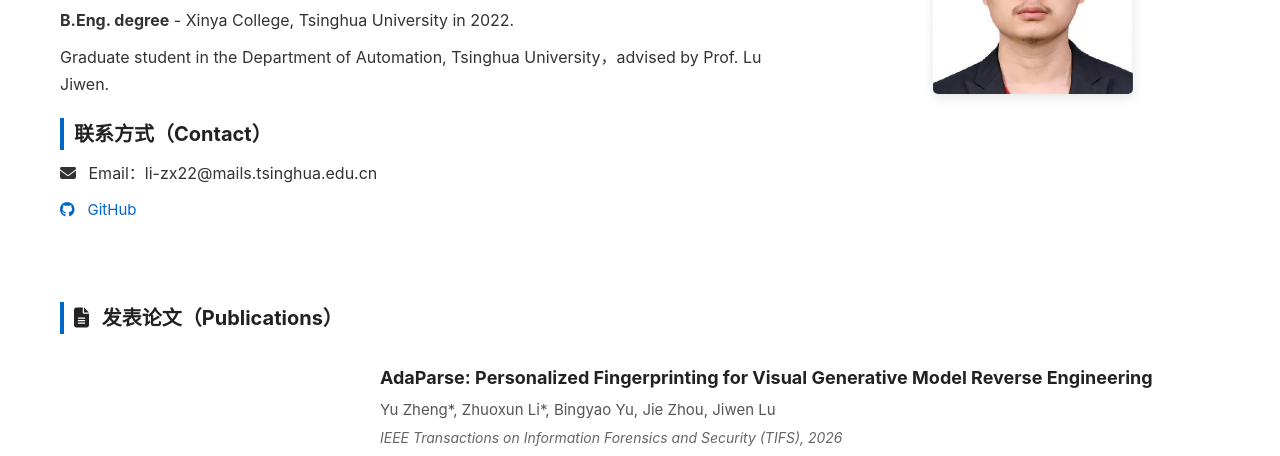
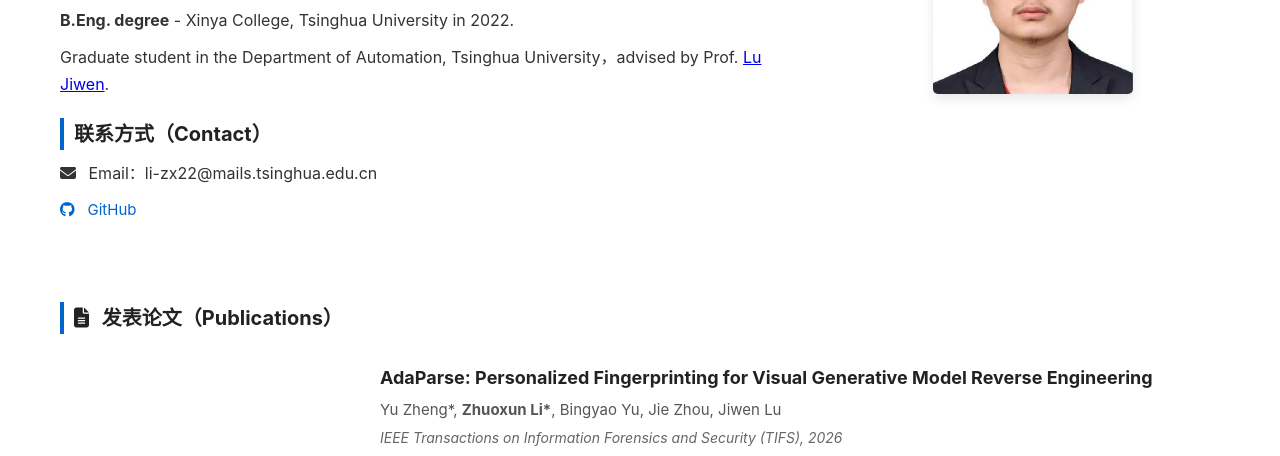
Before and after one commit to lizhuoxun/lizhuoxun.github.io, a plain HTML site: page index.html in a window 1280 px wide. Shown: the part 213-669 px from the top of the page. Drawn offline with Linux system fonts and the light colour scheme.

Commit message:
Update index.html

```diff
--- a/index.html
+++ b/index.html
@@ -24,7 +24,7 @@
                 <div class="education">
                     <h2>教育背景（Education）</h2>
                     <p><strong>B.Eng. degree</strong> - Xinya College, Tsinghua University in 2022.</p>
-                    <p>Graduate student in the Department of Automation, Tsinghua University，advised by Prof. Lu Jiwen.</p>
+                    <p>Graduate student in the Department of Automation, Tsinghua University，advised by Prof. <a href="https://ivg.au.tsinghua.edu.cn/Jiwen_Lu/" target="_blank">Lu Jiwen</a>.</p>
                 </div>
 
                 <div class="contact">
@@ -57,7 +57,7 @@
                 </div>
                 <div class="paper-info">
                     <h3>AdaParse: Personalized Fingerprinting for Visual Generative Model Reverse Engineering</h3>
-                    <p class="authors">Yu Zheng*, Zhuoxun Li*, Bingyao Yu, Jie Zhou, Jiwen Lu</p>
+                    <p class="authors">Yu Zheng*, <strong>Zhuoxun Li*</strong>, Bingyao Yu, Jie Zhou, Jiwen Lu</p>
                     <p class="journal"><em>IEEE Transactions on Information Forensics and Security (TIFS)</em>, 2026</p>
                     <a href="https://github.com/lizhuoxun/AdaParse/" class="paper-link" target="_blank">[Code]</a>
                     <a href="https://ieeexplore.ieee.org/abstract/document/11422036" class="paper-link" target="_blank">[Paper]</a>
```
